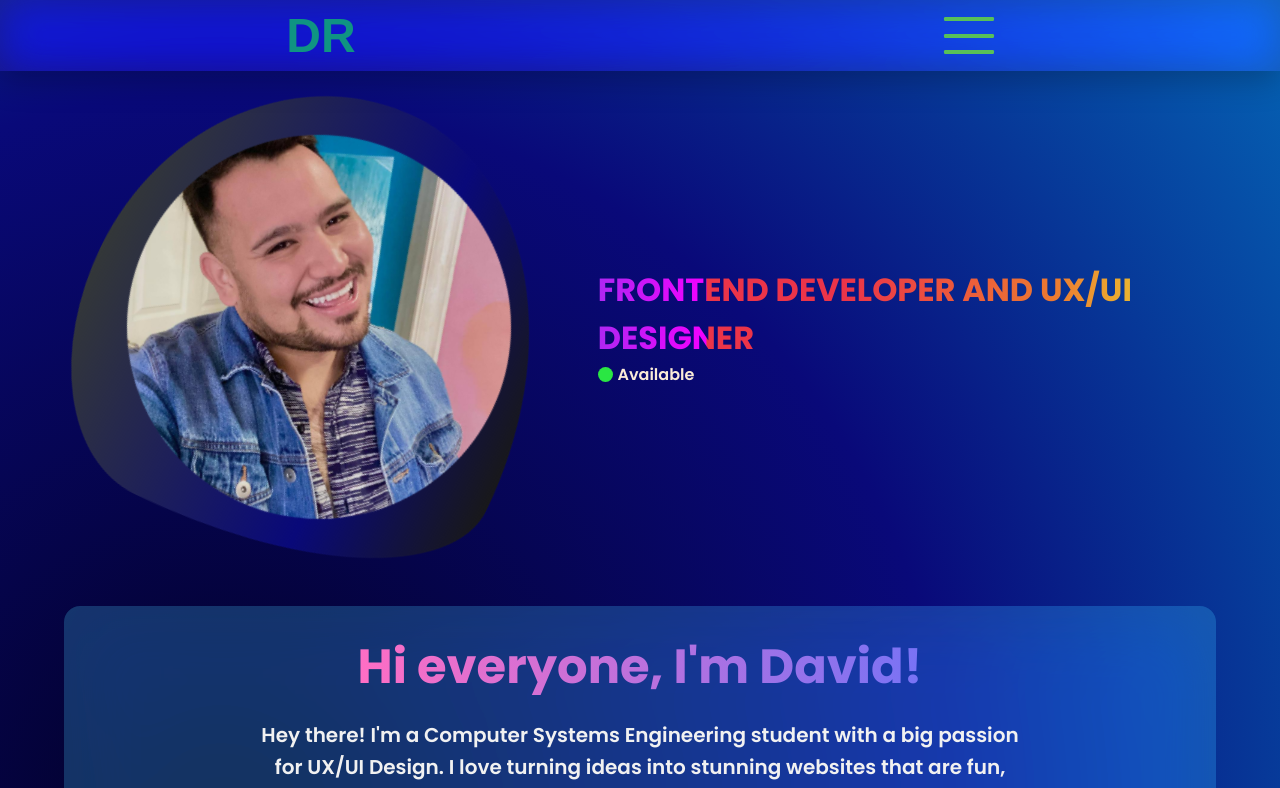
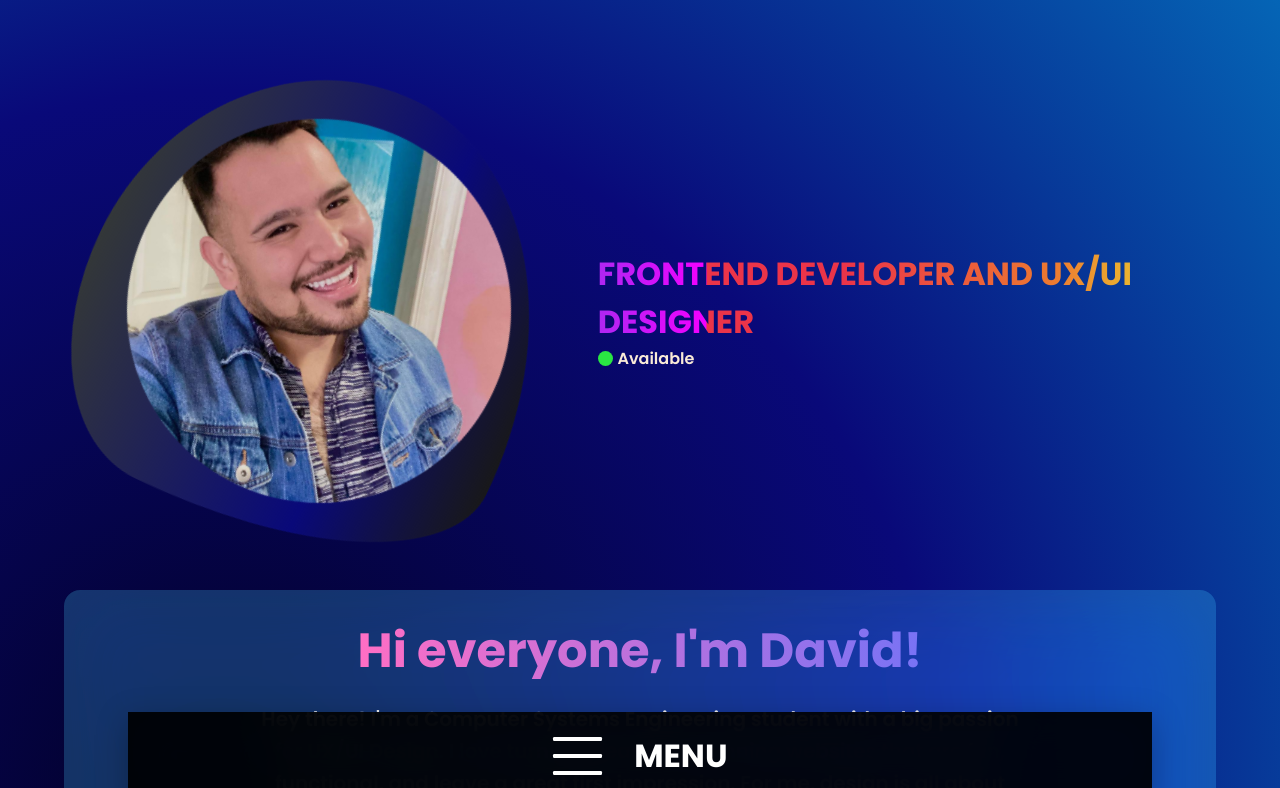
Before and after one commit to SoyDavid29/Profesional-Portafolio, a React (Vite) app: page / in a window 1280 px wide. Shown: the top 788 px of the page. Built offline with nearby package versions, Linux system fonts and the light colour scheme.

Commit message:
new menu

```diff
--- a/src/App.jsx
+++ b/src/App.jsx
@@ -22,11 +22,8 @@ function App() {
   }, []);
 
 
-
   return (
     <>
-
-
 
       <Sidebar />
       <Profile />
--- a/src/Components/Sidebar.jsx
+++ b/src/Components/Sidebar.jsx
@@ -4,23 +4,41 @@ import { animateScroll as scroll } from 'react-scroll';
 export default function Sidebar() {
   const [visible, setVisible] = useState(true);         // Show/hide bar on scroll
   const [menuOpen, setMenuOpen] = useState(false);      // Mobile menu toggle
+  const [opacity, setOpacity] = useState(false)         //links visibles or invisibles
 
   // Handle scroll visibility effect
  useEffect(() => {
-    let timeOutId;
+  let lastScrollY = window.scrollY;
+  let timeoutId;
 
   const handleScroll = () => {
+    const currentScrollY = window.scrollY;
+
+    if (currentScrollY > lastScrollY) {
+      // User is scrolling down – hide bar
       setVisible(false);
+    } else {
+      // User is scrolling up – show bar
+      setVisible(true);
+    }
 
-      clearTimeout(timeOutId);
-      timeOutId = setTimeout(() => {
+    lastScrollY = currentScrollY;
+
+    // Also, auto-show bar after short delay of inactivity
+    clearTimeout(timeoutId);
+    timeoutId = setTimeout(() => {
       setVisible(true);
-      }, 300);
+    }, 500);
   };
 
   window.addEventListener("scroll", handleScroll);
-    return () => window.removeEventListener("scroll", handleScroll);
+
+  return () => {
+    window.removeEventListener("scroll", handleScroll);
+    clearTimeout(timeoutId);
+  };
 }, []);
+
 
   // Scroll to top to make click on the logo
   const scrollToTop = () => {
@@ -33,20 +51,32 @@ export default function Sidebar() {
   // JSX output
   return (
     <div className={`bar ${visible ? "visible" : "hidden"}`}>
-      {/* DR logo scrolls to top */}
-      <button onClick={scrollToTop} className="logo-button">
-        DR
-      </button>
+
+      <ul className={`links ${opacity ? "uno" : "cero"}`}>
+        <a className="link" href="">START</a>
+        <a className="link" href="">ABOUT-ME</a>
+        <a className="link" href="">TECHNOLOGIES</a>
+        <a className="link" href="">PROYECTS</a>
+        <a className="link" href="">CONTACT</a>
+      </ul>
 
        {/* Burger menu */}
       <button
-        className={`btn-menu ${menuOpen ? "open" : ""}`}
-        onClick={() => setMenuOpen(!menuOpen)}
+        className={`btn-menu ${menuOpen ? "open" : "" }`}
+        onClick={() => {
+        setMenuOpen(!menuOpen);
+        setOpacity(prev => !prev); // 👈 this toggles opacity state!
+        }}
+
       >
         <div className="line"></div>
         <div className="line"></div>
         <div className="line"></div>
+
       </button>
+
+      <h1 className="menu">MENU</h1>
+
     </div>
   );
 }
--- a/src/index.css
+++ b/src/index.css
@@ -27,35 +27,38 @@ body{
 .bar{
 
   position: fixed;
-  top: 	0;
+  bottom: 0;
+  left: 10%;
 
 
-  width: 100%;
-  padding: 0.5em;
+  width: 80%;
+  padding: 20px 20px;
+  margin: 0 auto;
 
   display: flex;
   justify-content: space-around;
   align-items: center;
+  justify-content: center;
 
   gap: 2em;
 
   transition: transform 0.8s ease; /* we activate the transition */
   z-index: 999;
 
-  background: rgba(167, 86, 204, 0.1); /* Transparent white */
+  background: rgba(0, 0, 0, 0.932); /* Transparent white */
   backdrop-filter: blur(20px) saturate(180%);
   -webkit-backdrop-filter: blur(20px) saturate(180%);
-  color: #fff;
+  color: #000000;
   box-shadow: 0 8px 32px rgba(0, 0, 0, 0.25);
 
 }
 
 .bar.hidden{
-    transform: translateY(-200%); /* -50% in X, -200% in Y when the sideBar is hidden */
+    transform: translateY(-50%); /* -50% in X, -200% in Y when the sideBar is hidden */
 }
 
 .bar.visible{
-    transform: translateY( 0); /* it return to position normal when it's visible */
+    transform: translateY(0); /* it return to position normal when it's visible */
 }
 
 
@@ -66,7 +69,7 @@ body{
   font-size: 3rem;
   font-weight: bold;
   cursor: pointer;
-  color: #0f9482;
+  color: #ffffff;
   transition: color 0.4s ease;
 }
 
@@ -86,6 +89,7 @@ body{
     flex-direction: column;
     justify-content: center;
     gap: 0.79rem;
+
 }
 
 .btn-menu.open div:nth-child(1){
@@ -105,7 +109,7 @@ body{
 
     width: 100%;
     height: 0.3em;
-    background-color: rgb(88, 192, 88);
+    background-color: rgb(255, 255, 255);
     border-radius: 0.1em;
 
     transition: all .5s;
@@ -113,9 +117,42 @@ body{
 
 }
 
+.menu{
+  color: #ffffff;
+}
+
+.links{
+  width: 100%;
+  position: absolute;
+  bottom: 83px;
+
+  background-color: #000000;
+
+  display: flex;
+  flex-direction: column;
+  text-align: center;
+
+  transition: all ease 0.3s;
+
+}
+
+.links.cero{
+ clip-path: polygon(0 100%, 100% 100%, 100% 100%, 0% 100%);
+}
+
+.links.uno{
+  clip-path: polygon(0 0, 100% 0, 100% 100%, 0% 100%);
+}
+
+.link{
+  text-decoration: none;
+  color: #ffffff;
+  padding: 12px;
+}
+
 .profile-animation {
   margin: 0 auto;
-  margin-top: 3rem;
+  margin-top: 2em;
 
   width: 100%;
   height: auto;
```
Lines whose indentation alone changed are shown as unchanged.
